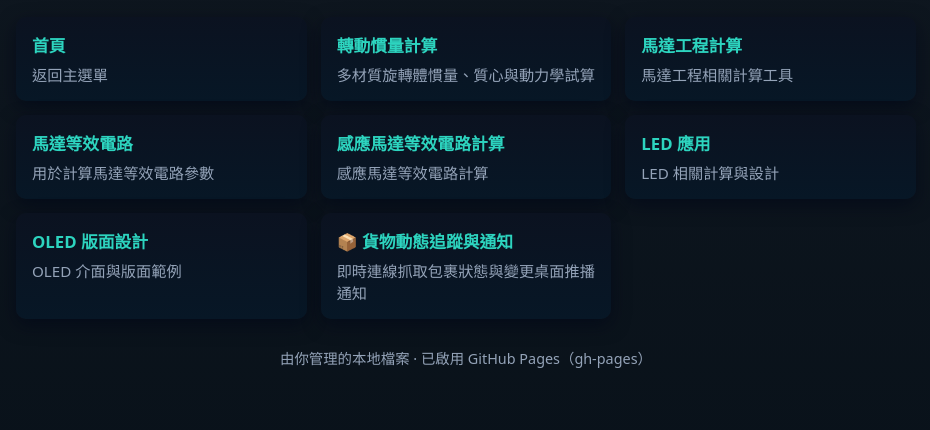
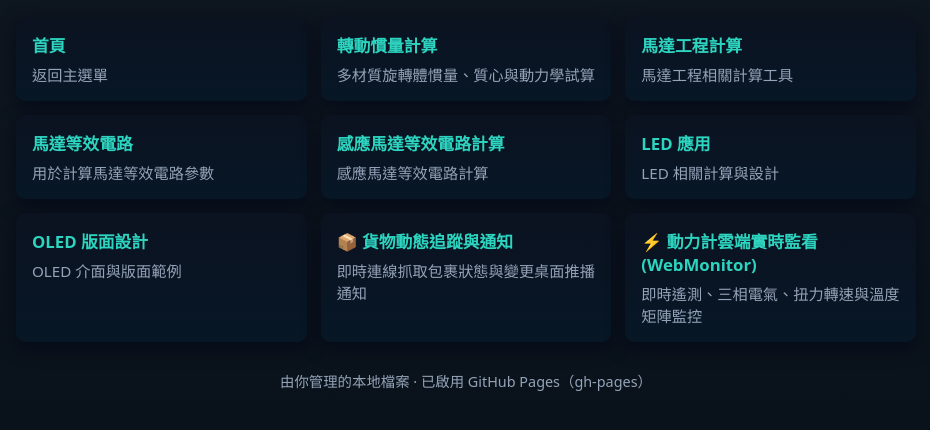
Before and after one commit to Isaacyang34/Homepage, a plain HTML site: page index.html in a window 1280 px wide. Shown: the part 134-564 px from the top of the page, without its empty margins (174-1104 px from the left). Drawn offline with Linux system fonts and the light colour scheme.

Commit message:
feat(homepage): add WebMonitor link to homepage index navigation

```diff
--- a/index.html
+++ b/index.html
@@ -45,6 +45,10 @@
         <div class="nav-title">📦 貨物動態追蹤與通知</div>
         <div class="nav-desc">即時連線抓取包裹狀態與變更桌面推播通知</div>
       </a>
+      <a class="nav-item" href="WebMonitor.html">
+        <div class="nav-title">⚡ 動力計雲端實時監看 (WebMonitor)</div>
+        <div class="nav-desc">即時遙測、三相電氣、扭力轉速與溫度矩陣監控</div>
+      </a>
     </nav>
 
     <footer class="site-footer">由你管理的本地檔案 · 已啟用 GitHub Pages（gh-pages）</footer>
```
